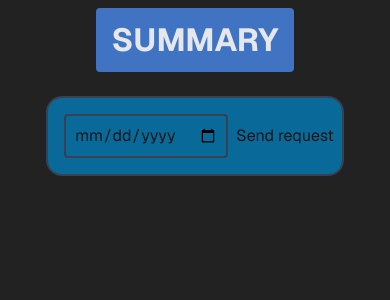
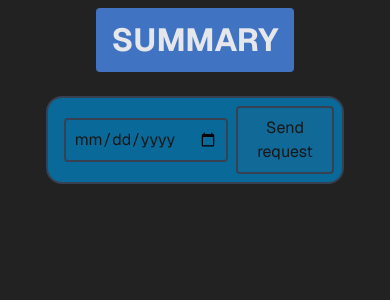
Before and after one commit to prgram769/law-boe-finder, a Next.js app: page /sumary in a window 390 px wide. Shown: the top 300 px of the page. Built offline with nearby package versions, Linux system fonts and the light colour scheme.

Commit message:
responsive de pc hecho

```diff
--- a/src/app/sumary/page.jsx
+++ b/src/app/sumary/page.jsx
@@ -24,6 +24,7 @@ export default function() {
       console.log(data);
 
       setIdentifier(data.sumario_diario.identificador);
+      setSectionLength(data.seccion.length);
     } catch (error) {
       alert("Doesn't exist that entry");
     }
@@ -34,18 +35,20 @@ export default function() {
         <Title text={"summary"} />
       </section>
       <section className="rounded px-2 py-2 m-2 flex justify-center">
-        <form className="w-10/12 px-2 py-2 bg-[#096999] border-gray-700 border-2 rounded-2xl flex justify-center" onSubmit={(e) => e.preventDefault()}>
-          <Input
-            type={"date"}
-            onChange={(e) => setDate(e.target.value)}
-          />
-          <Button text={"Send request"} onClick={() => fixDate(date)} />
+        <form
+          className="w-10/12 sm:w-1/4 px-2 py-2 bg-[#096999] border-gray-700 border-2 rounded-2xl flex justify-center"
+          onSubmit={(e) => e.preventDefault()}
+        >
+          <Input type={"date"} onChange={(e) => setDate(e.target.value)} />
+          <Button className={"bg-[#116998] border-2 border-gray-700 rounded px-2 py-2"} text={"Send request"} onClick={() => fixDate(date)} />
         </form>
       </section>
-      <section>
-        <p>{identifier}</p>
-
-      </section>
+      {sectionLength ? (
+        <section className="">
+          <p>{identifier}</p>
+          <p>{sectionLength} Entries exist</p>
+        </section>
+      ) : null}{" "}
     </main>
   );
 }
--- a/src/components/ui/input.jsx
+++ b/src/components/ui/input.jsx
@@ -4,7 +4,7 @@ function Input({onChange, type, text}) {
       <input
         placeholder={text}
         type={type}
-        className="border-2 border-gray-700 rounded sm:w-1/6 px-2 py-2 m-2"
+        className="border-2 border-gray-700 rounded sm:w-10/12 px-2 py-2 m-2"
         onChange={onChange}
       />
     </section>
```
